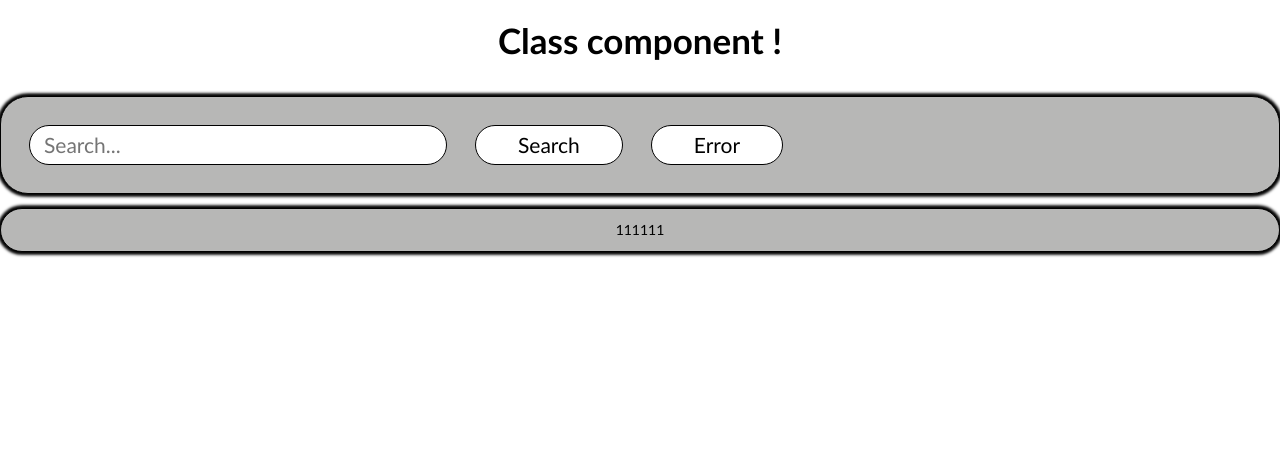
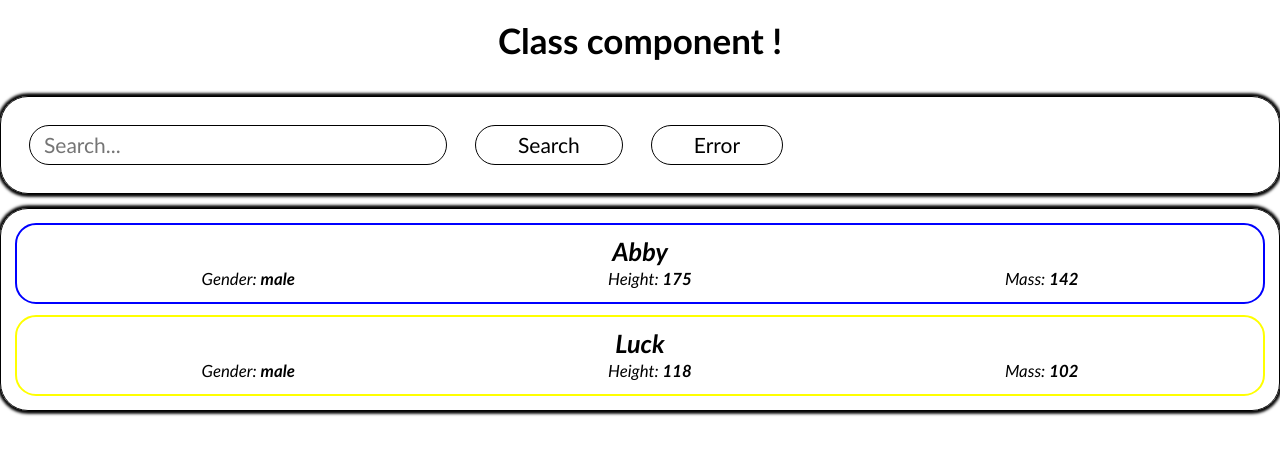
Before and after one commit to mikhaelHan/React-component-class, a React (Vite) app: page / in a window 1280 px wide. Shown: the top 454 px of the page. Built offline with nearby package versions, Linux system fonts and the light colour scheme.

Commit message:
feat: add SearchItemComponent, and fix other component

```diff
--- a/src/components/App.component/App.component.scss
+++ b/src/components/App.component/App.component.scss
@@ -18,10 +18,15 @@
 }
 
 .app-container {
-  background: #b7b7b6;
   padding: 1rem;
   width: 100%;
   border: 0.1rem solid #000000;
   border-radius: 2rem;
   box-shadow: 0rem 0rem 0.2rem 0.2rem #000000;
+
+  &__list {
+    display: flex;
+    flex-direction: column;
+    gap: 0.8rem;
+  }
 }
--- a/src/components/App.component/App.component.tsx
+++ b/src/components/App.component/App.component.tsx
@@ -2,15 +2,49 @@ import React from 'react';
 
 import './App.component.scss';
 import SearchComponent from '../Search.component/Search.component';
+import { ISearchItem } from '../../models/Search.model';
+import SearchItemComponent from '../Search-item.component/Search-item.component';
 
 const AppComponent: React.FC = () => {
+  const data: ISearchItem[] = [
+    {
+      name: 'Abby',
+      gender: 'male',
+      height: '175',
+      mass: '142',
+      eye_color: 'blue',
+    },
+    {
+      name: 'Luck',
+      gender: 'male',
+      height: '118',
+      mass: '102',
+      eye_color: 'yellow',
+    },
+  ];
   return (
     <div className="app-wrapper">
       <h1 className="app-title">Class component !</h1>
       <div className="app-container">
         <SearchComponent />
       </div>
-      <div className="app-container">111111</div>
+      <div className="app-container">
+        <ul className="app-container__list">
+          {data.map((el: ISearchItem) => {
+            return (
+              <li className="app-container__item">
+                <SearchItemComponent
+                  name={el.name}
+                  gender={el.gender}
+                  height={el.height}
+                  mass={el.mass}
+                  eye_color={el.eye_color}
+                />
+              </li>
+            );
+          })}
+        </ul>
+      </div>
     </div>
   );
 };
--- /dev/null
+++ b/src/components/Search-item.component/Search-item.component.scss
@@ -0,0 +1,25 @@
+.search-item-container {
+  padding: 1rem 2rem;
+  display: flex;
+  flex-direction: column;
+  gap: 0.5rem;
+  border-radius: 1.5rem;
+
+  &__title {
+    font-size: 1.8rem;
+    font-style: oblique;
+    font-weight: 600;
+  }
+
+  &__info {
+    display: flex;
+    justify-content: space-around;
+    font-size: 1.2rem;
+    font-style: oblique;
+    font-weight: 500;
+  }
+
+  &__item-bold {
+    font-weight: 900;
+  }
+}
--- /dev/null
+++ b/src/components/Search-item.component/Search-item.component.tsx
@@ -0,0 +1,35 @@
+import React from 'react';
+
+import './Search-item.component.scss';
+
+const SearchItemComponent: React.FC<{
+  name: string;
+  gender: string;
+  height: string;
+  mass: string;
+  eye_color: string;
+}> = ({ name, gender, height, mass, eye_color }) => {
+  return (
+    <div
+      className="search-item-container"
+      style={{ border: `0.2rem solid ${eye_color}` }}
+    >
+      <h3 className="search-item-container__title">{name}</h3>
+      <div className="search-item-container__info">
+        <p className="search-item-container__item">
+          Gender:{' '}
+          <span className="search-item-container__item-bold">{gender}</span>
+        </p>
+        <p className="search-item-container__item">
+          Height:{' '}
+          <span className="search-item-container__item-bold">{height}</span>
+        </p>
+        <p className="search-item-container__item">
+          Mass: <span className="search-item-container__item-bold">{mass}</span>
+        </p>
+      </div>
+    </div>
+  );
+};
+
+export default SearchItemComponent;
--- a/src/components/Search.component/Search.component.tsx
+++ b/src/components/Search.component/Search.component.tsx
@@ -2,13 +2,15 @@ import React from 'react';
 
 import './Search.component.scss';
 
-// import ApiService from '../../services/client-API.service';
+// import APIrequest from '../../services/client-API.service';
 
 const SearchComponent: React.FC = () => {
   // const data = [];
   // const getResult = async (): Promise<void> => {
-  // const res = await ApiService();
+  //   const res = await APIrequest('');
+  //   console.log(res);
   // };
+  // getResult();
   return (
     <div className="search-container">
       <input
```
Also changed, not shown: src/models/Search.model.ts (added, +25 -0 lines), src/services/client-API.service.ts (+9 -5 lines), .eslintrc.json.
